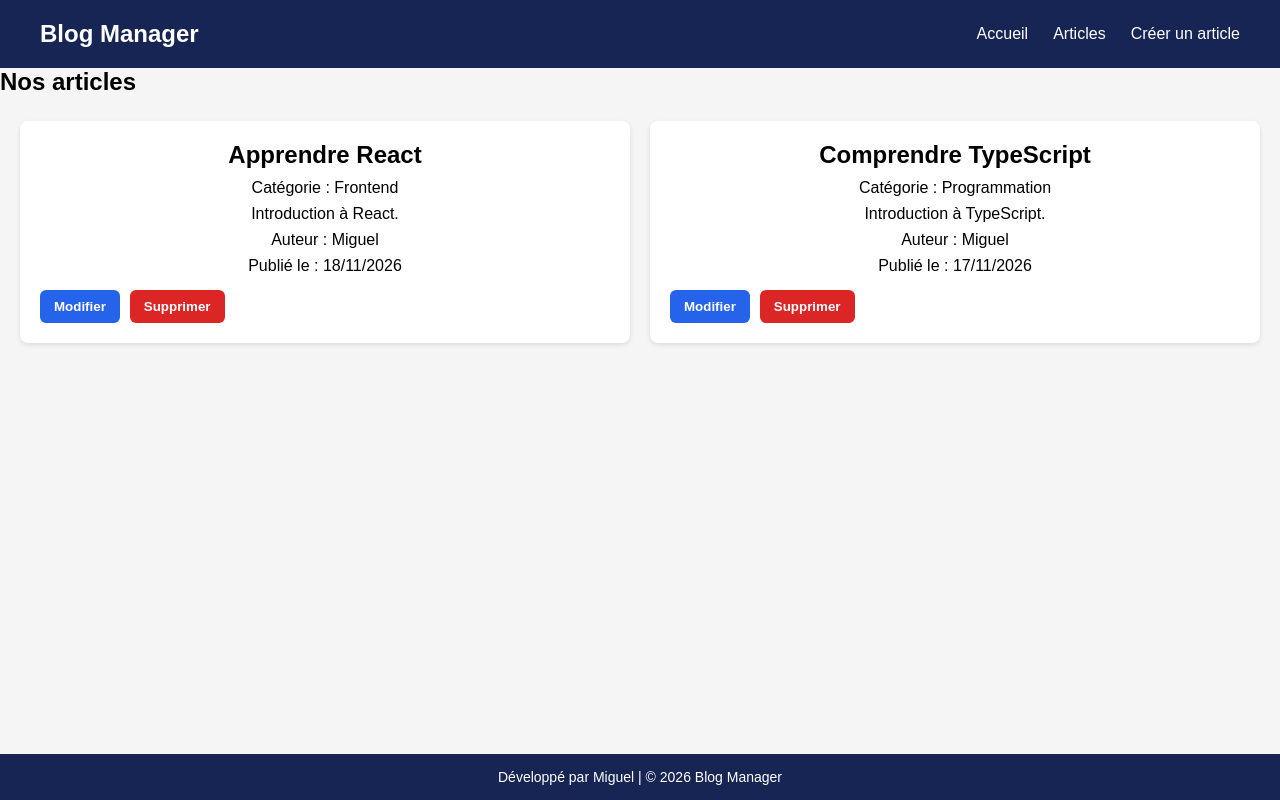
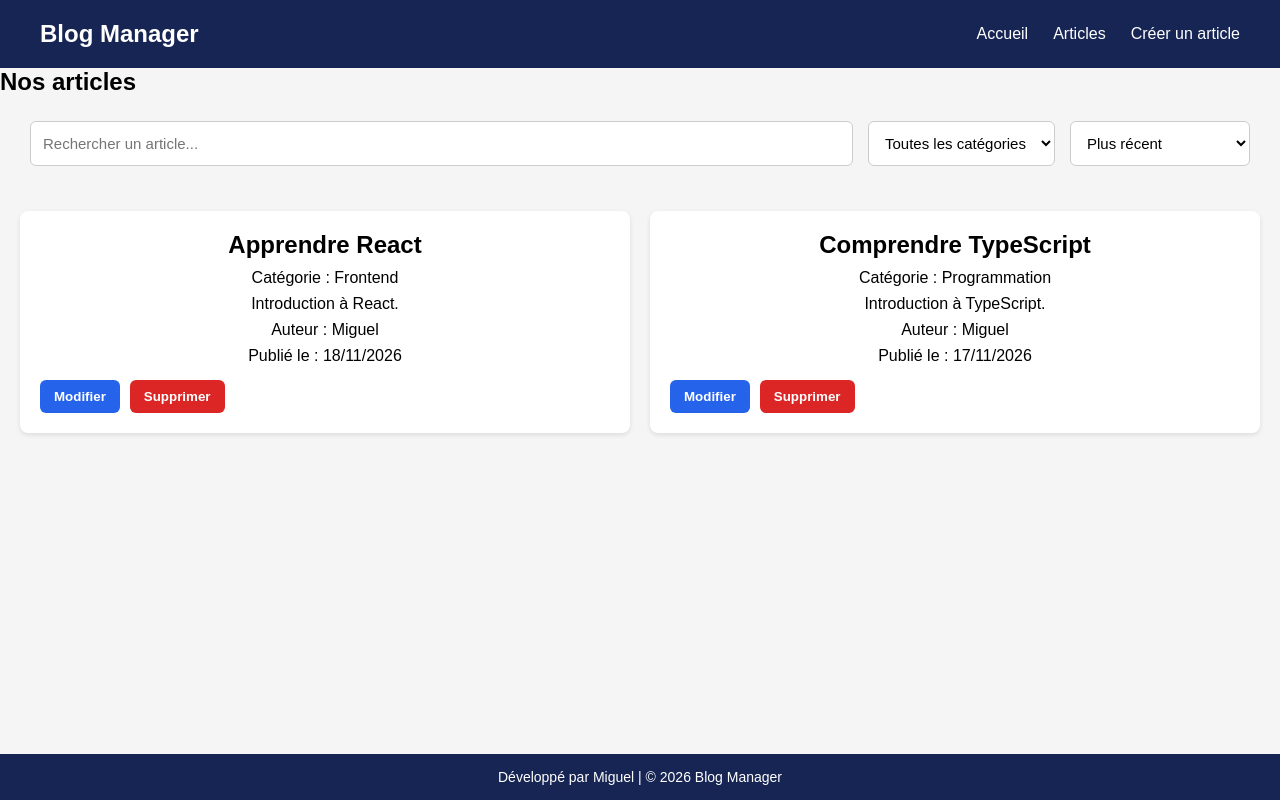
Before and after one commit to kouleu-miguel/Projet_React, a React (Vite) app in the folder blog-manager/: page /articles in a window 1280 px wide. Built offline with nearby package versions, Linux system fonts and the light colour scheme.

Commit message:
ArticlesPage

```diff
--- a/blog-manager/src/index.css
+++ b/blog-manager/src/index.css
@@ -283,3 +283,48 @@ body {
 .article-actions button:hover {
   opacity: 0.85;
 }
+
+
+.article-filters {
+  display: flex;
+  gap: 15px;
+  margin: 25px 30px;
+  flex-wrap: wrap;
+}
+
+.article-filters input,
+.article-filters select {
+  padding: 12px;
+  border: 1px solid #cccccc;
+  border-radius: 6px;
+  font-size: 15px;
+}
+
+.article-filters input {
+  flex: 1;
+  min-width: 200px;
+}
+
+.article-filters select {
+  min-width: 180px;
+  background-color: white;
+}
+
+.no-articles {
+  text-align: center;
+  margin: 40px;
+  color: #666666;
+  font-size: 17px;
+}
+
+@media (max-width: 600px) {
+  .article-filters {
+    flex-direction: column;
+    margin: 20px;
+  }
+
+  .article-filters input,
+  .article-filters select {
+    width: 100%;
+  }
+}
--- a/blog-manager/src/pages/ArticlesPage.tsx
+++ b/blog-manager/src/pages/ArticlesPage.tsx
@@ -1,4 +1,5 @@
 
+import { useState } from "react";
 import ArticleList from "../components/ArticleList";
 import type { Article } from "../types/article";
 
@@ -13,15 +14,85 @@ function ArticlesPage({
   onUpdateArticle,
   onDeleteArticle,
 }: ArticlesPageProps) {
+  const [searchTerm, setSearchTerm] = useState("");
+  const [selectedCategory, setSelectedCategory] = useState("");
+  const [sortOrder, setSortOrder] = useState("newest");
+
+  // Récupérer les catégories disponibles
+  const categories = [...new Set(articles.map((article) => article.category))];
+
+  // Filtrer les articles
+  let filteredArticles = articles.filter((article) => {
+    const matchesTitle = article.title
+      .toLowerCase()
+      .includes(searchTerm.toLowerCase());
+
+    const matchesCategory =
+      selectedCategory === "" || article.category === selectedCategory;
+
+    return matchesTitle && matchesCategory;
+  });
+
+  // Trier les articles par date
+  filteredArticles = [...filteredArticles].sort((a, b) => {
+    if (sortOrder === "newest") {
+      return (
+        new Date(b.createdAt).getTime() -
+        new Date(a.createdAt).getTime()
+      );
+    }
+
+    return (
+      new Date(a.createdAt).getTime() -
+      new Date(b.createdAt).getTime()
+    );
+  });
+
   return (
     <main>
       <h2>Nos articles</h2>
 
-      <ArticleList
-        articles={articles}
-        onUpdateArticle={onUpdateArticle}
-        onDeleteArticle={onDeleteArticle}
-      />
+      <section className="article-filters">
+        <input
+          type="text"
+          placeholder="Rechercher un article..."
+          value={searchTerm}
+          onChange={(event) => setSearchTerm(event.target.value)}
+        />
+
+        <select
+          value={selectedCategory}
+          onChange={(event) => setSelectedCategory(event.target.value)}
+        >
+          <option value="">Toutes les catégories</option>
+
+          {categories.map((category) => (
+            <option key={category} value={category}>
+              {category}
+            </option>
+          ))}
+        </select>
+
+        <select
+          value={sortOrder}
+          onChange={(event) => setSortOrder(event.target.value)}
+        >
+          <option value="newest">Plus récent</option>
+          <option value="oldest">Plus ancien</option>
+        </select>
+      </section>
+
+      {filteredArticles.length > 0 ? (
+        <ArticleList
+          articles={filteredArticles}
+          onUpdateArticle={onUpdateArticle}
+          onDeleteArticle={onDeleteArticle}
+        />
+      ) : (
+        <p className="no-articles">
+          Aucun article ne correspond à votre recherche.
+        </p>
+      )}
     </main>
   );
 }
```
